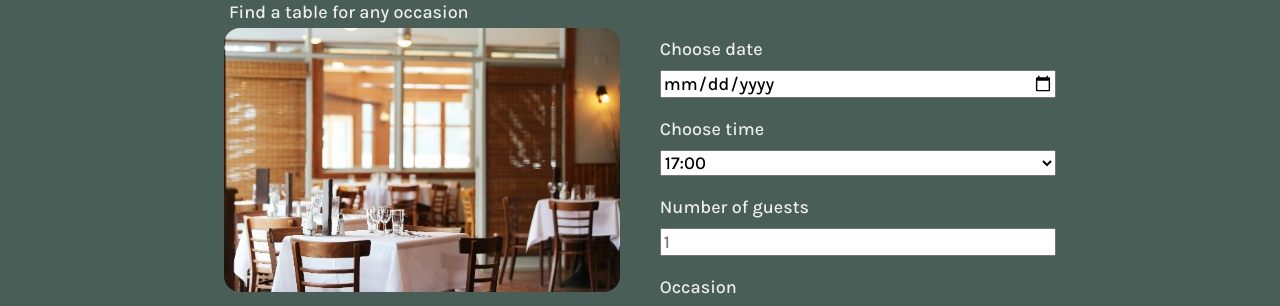
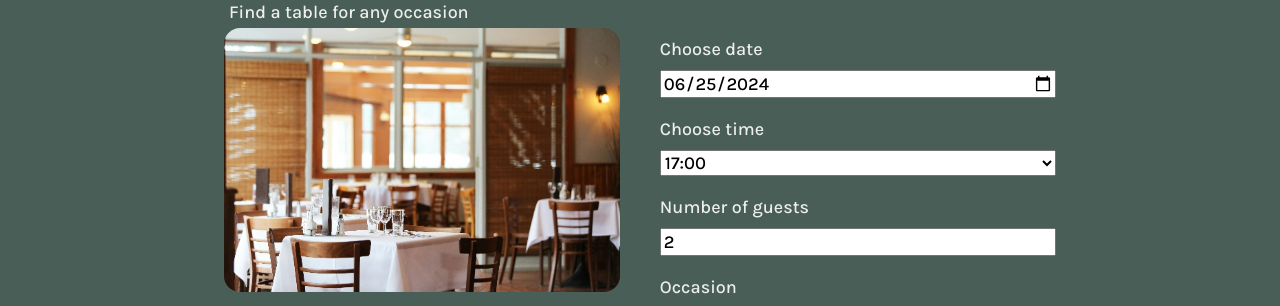
Before and after one commit to rdesantis/react-demo, a React (Create React App) app: page /reservations in a window 1280 px wide. Shown: the part 195-501 px from the top of the page. Built offline with nearby package versions, Linux system fonts and the light colour scheme; a web font is replaced by a local one.

Commit message:
Convert reservation form to React controlled form

```diff
--- a/src/components/reservation/Form.js
+++ b/src/components/reservation/Form.js
@@ -1,10 +1,29 @@
+import { useState } from "react";
+
 const ReservationForm = () => {
+    const [state, setState] = useState({
+        resDate: new Date().toISOString().substring(0, 10),
+        resTime: '17:00',
+        guests: 2,
+        occasion: '',
+    });
+
+    const handleChange = (key) => {
+        return (e) => {setState({...state, [key]: e.target.value})};
+    };
+
+    const handleSubmit = (e) => {
+        e.preventDefault();
+        // TODO
+        alert(`submitted ${state.resDate} ${state.resTime} ${state.guests} ${state.occasion}`);
+    };
+
     return (
-        <form>
+        <form onSubmit={handleSubmit}>
             <label htmlFor="res-date">Choose date</label>
-            <input type="date" id="res-date" />
+            <input type="date" id="res-date" value={state.resDate} onChange={handleChange('resDate')} />
             <label htmlFor="res-time">Choose time</label>
-            <select id="res-time ">
+            <select id="res-time" value={state.resTime} onChange={handleChange('resTime')}>
                 <option>17:00</option>
                 <option>18:00</option>
                 <option>19:00</option>
@@ -13,9 +32,9 @@ const ReservationForm = () => {
                 <option>22:00</option>
             </select>
             <label htmlFor="guests">Number of guests</label>
-            <input type="number" placeholder="1" min="1" max="10" id="guests" />
+            <input type="number" placeholder="2" min="1" max="10" id="guests" value={state.guests} onChange={handleChange('guests')} />
             <label htmlFor="occasion">Occasion</label>
-            <select id="occasion">
+            <select id="occasion" value={state.occasion} onChange={handleChange('occasion')}>
                 <option></option>
                 <option>Birthday</option>
                 <option>Anniversary</option>
```
